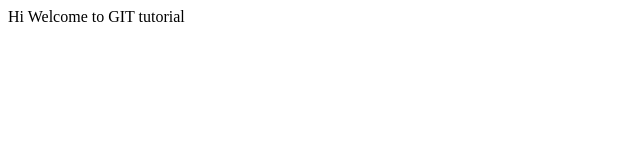
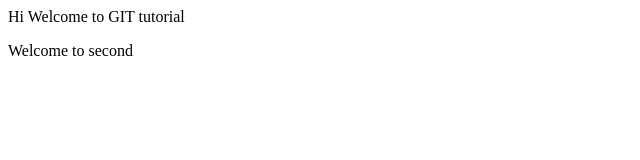
Before and after one commit to rashii2310/athenna, a plain HTML site: page index.html in a window 1280 px wide. Shown: the whole page, without its empty margins (0-640 px from the left). Drawn offline with Linux system fonts and the light colour scheme.

Commit message:
index html second file

```diff
--- a/index.html
+++ b/index.html
@@ -12,5 +12,6 @@
 
     <body>
         <p>Hi Welcome to GIT tutorial</p>
+        <p>Welcome to second</p>
     </body>
 </DOCTYPE>
```
